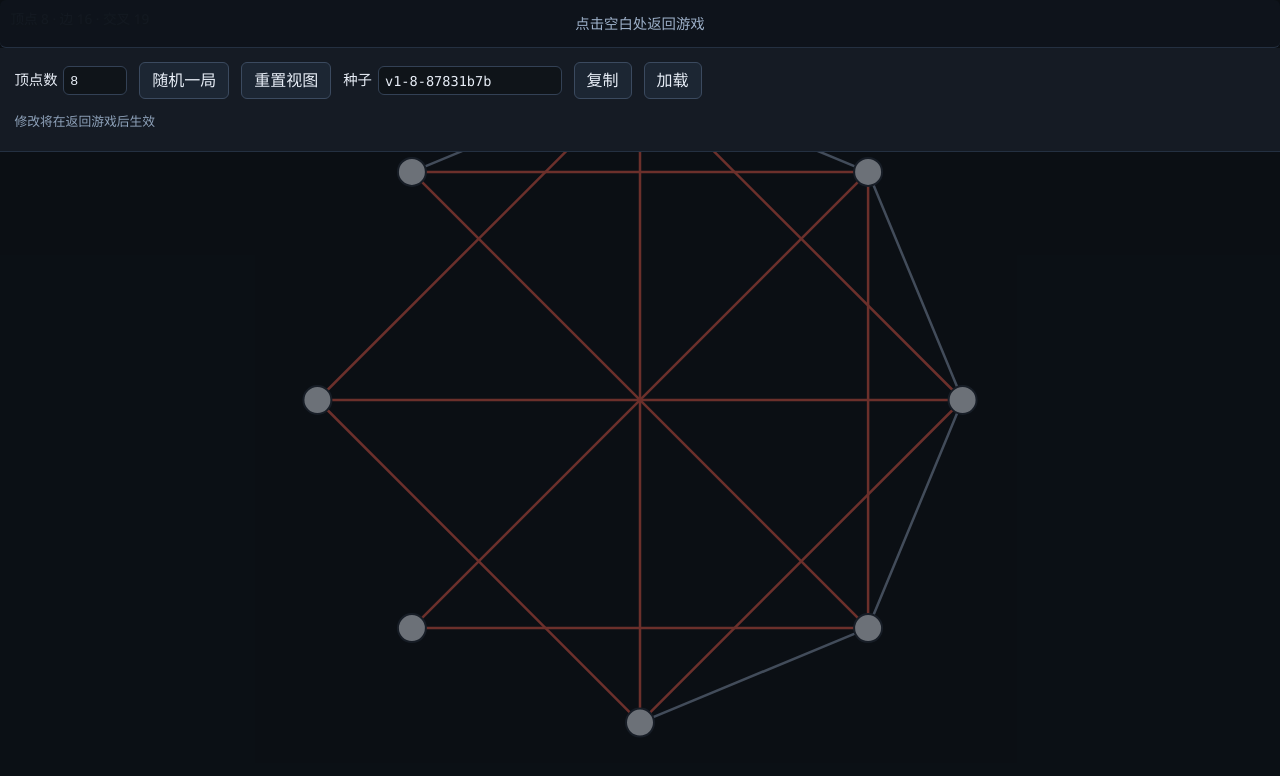
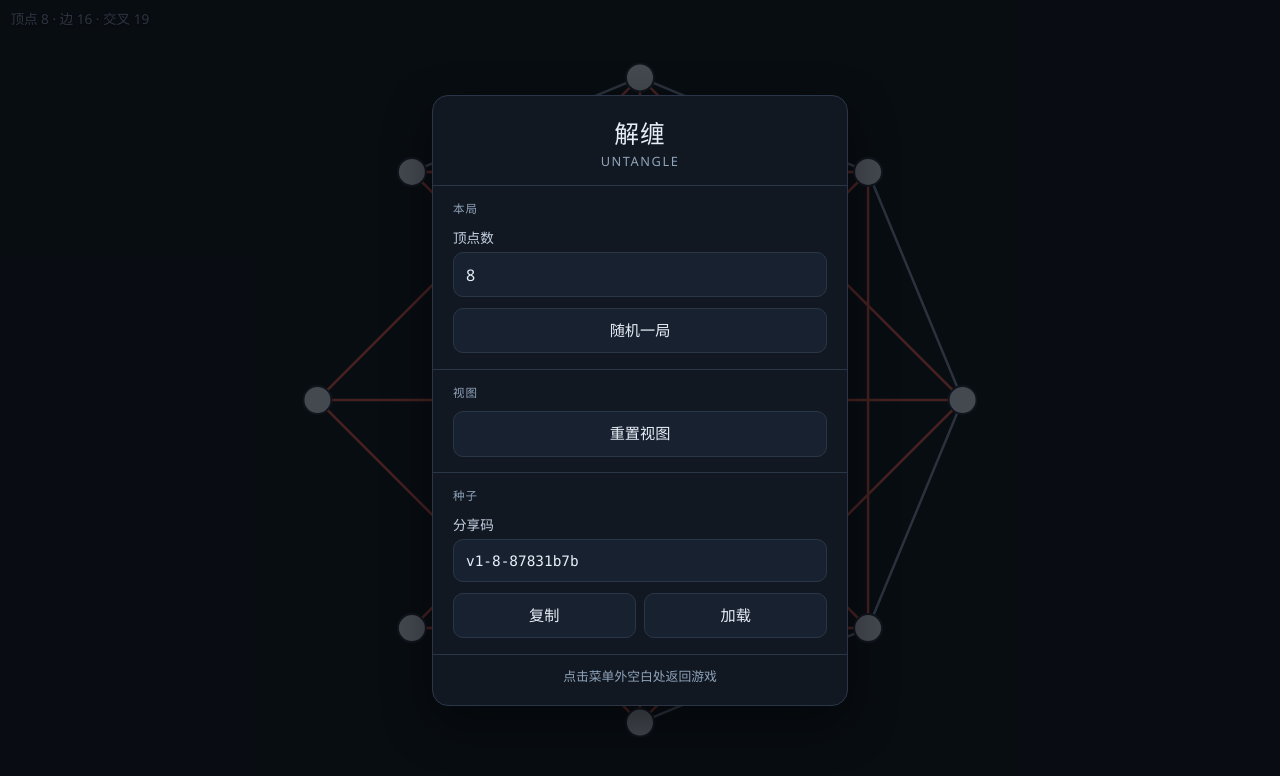
Before and after one commit to awslllllI/Untangle, a website built with Vite: page index.html in a window 1280 px wide. Both pictures are taken after a click on the button "打开菜单". Built offline with nearby package versions, Linux system fonts and the light colour scheme.

Commit message:
A2：菜单优化

```diff
--- a/index.html
+++ b/index.html
@@ -12,6 +12,7 @@
   <body>
     <div id="app">
       <svg id="game" tabindex="0" aria-label="解缠画布"></svg>
+
       <div class="hud">
         <span class="status" id="status" aria-live="polite"></span>
         <button type="button" id="menu-open" class="menu-gear" aria-label="打开菜单" title="菜单">
@@ -25,23 +26,66 @@
       </div>
 
       <div id="menu-overlay" class="menu-overlay" hidden>
-        <button type="button" id="menu-dismiss" class="menu-dismiss">
-          点击空白处返回游戏
-        </button>
-        <div class="menu-panel" role="dialog" aria-label="游戏菜单" id="menu-panel">
-          <label class="field">
-            顶点数
-            <input id="vertex-count" type="number" min="4" max="200" value="8" />
-          </label>
-          <button type="button" id="reroll">随机一局</button>
-          <button type="button" id="reset-view">重置视图</button>
-          <label class="field seed-field">
-            种子
-            <input id="seed-input" type="text" spellcheck="false" autocomplete="off" />
-          </label>
-          <button type="button" id="copy-seed">复制</button>
-          <button type="button" id="load-seed">加载</button>
-          <p class="menu-hint" id="menu-hint">修改将在返回游戏后生效</p>
+        <div
+          class="menu-card"
+          id="menu-panel"
+          role="dialog"
+          aria-modal="true"
+          aria-labelledby="menu-title"
+        >
+          <header class="menu-header">
+            <h1 id="menu-title" class="menu-title">解缠</h1>
+            <p class="menu-subtitle">Untangle</p>
+          </header>
+
+          <section class="menu-section" aria-labelledby="section-deal">
+            <h2 id="section-deal" class="menu-section-title">本局</h2>
+            <label class="menu-field" for="vertex-count">
+              <span class="menu-field-label">顶点数</span>
+              <input
+                id="vertex-count"
+                type="number"
+                min="4"
+                max="200"
+                value="8"
+                inputmode="numeric"
+              />
+            </label>
+            <div class="menu-row">
+              <button type="button" id="reroll" class="menu-btn menu-btn-block">
+                随机一局
+              </button>
+            </div>
+          </section>
+
+          <section class="menu-section" aria-labelledby="section-view">
+            <h2 id="section-view" class="menu-section-title">视图</h2>
+            <button type="button" id="reset-view" class="menu-btn menu-btn-block">
+              重置视图
+            </button>
+          </section>
+
+          <section class="menu-section" aria-labelledby="section-seed">
+            <h2 id="section-seed" class="menu-section-title">种子</h2>
+            <label class="menu-field" for="seed-input">
+              <span class="menu-field-label">分享码</span>
+              <input
+                id="seed-input"
+                type="text"
+                spellcheck="false"
+                autocomplete="off"
+                autocapitalize="off"
+              />
+            </label>
+            <div class="menu-row menu-row-split">
+              <button type="button" id="copy-seed" class="menu-btn">复制</button>
+              <button type="button" id="load-seed" class="menu-btn">加载</button>
+            </div>
+          </section>
+
+          <footer class="menu-footer">
+            <p class="menu-hint" id="menu-hint">点击菜单外空白处返回游戏</p>
+          </footer>
         </div>
       </div>
     </div>
--- a/src/game/GameApp.ts
+++ b/src/game/GameApp.ts
@@ -13,7 +13,7 @@ import { resetCameraToDeal } from '../view/renderer';
 import { SvgGraphView } from '../view/svgGraph';
 
 /**
- * 组装可玩循环：生成、种子、SVG、手机手势、齿轮菜单。
+ * 组装可玩循环：生成、种子、SVG、手机手势、居中游戏菜单。
  */
 export class GameApp {
   private readonly root: HTMLElement;
@@ -57,7 +57,6 @@ export class GameApp {
     const loadSeedBtn = root.querySelector<HTMLButtonElement>('#load-seed');
     const menuOverlay = root.querySelector<HTMLElement>('#menu-overlay');
     const menuOpenBtn = root.querySelector<HTMLButtonElement>('#menu-open');
-    const menuDismissBtn = root.querySelector<HTMLButtonElement>('#menu-dismiss');
     const menuHintEl = root.querySelector<HTMLElement>('#menu-hint');
     const menuPanel = root.querySelector<HTMLElement>('#menu-panel');
 
@@ -72,7 +71,6 @@ export class GameApp {
       !loadSeedBtn ||
       !menuOverlay ||
       !menuOpenBtn ||
-      !menuDismissBtn ||
       !menuHintEl ||
       !menuPanel
     ) {
@@ -104,7 +102,6 @@ export class GameApp {
     this.syncSeedField();
 
     menuOpenBtn.addEventListener('click', () => this.openMenu());
-    menuDismissBtn.addEventListener('click', () => this.closeMenu());
     menuOverlay.addEventListener('click', () => this.closeMenu());
     menuPanel.addEventListener('click', (event) => event.stopPropagation());
 
@@ -255,7 +252,7 @@ export class GameApp {
     this.menuHintEl.textContent =
       parts.length > 0
         ? `${parts.join('；')}（返回游戏后生效）`
-        : '修改将在返回游戏后生效';
+        : '点击菜单外空白处返回游戏';
   }
 
   /**
--- a/src/style.css
+++ b/src/style.css
@@ -1,10 +1,18 @@
 :root {
   color-scheme: dark;
+  --bg: #0b0f14;
+  --surface: #121821;
+  --surface-2: #182130;
+  --line: #2a3648;
+  --text: #e8eef7;
+  --muted: #8fa3bb;
+  --accent: #3d8bfd;
+  --accent-soft: #1e3a5f;
   font-family: 'Segoe UI', 'PingFang SC', 'Microsoft YaHei', sans-serif;
   line-height: 1.4;
   font-weight: 400;
-  color: #e8eef7;
-  background: #0b0f14;
+  color: var(--text);
+  background: var(--bg);
   font-synthesis: none;
   text-rendering: optimizeLegibility;
   -webkit-font-smoothing: antialiased;
@@ -55,12 +63,14 @@ body {
   justify-content: space-between;
   gap: 0.75rem;
   padding: 0.55rem 0.65rem;
+  padding-top: max(0.55rem, env(safe-area-inset-top));
+  padding-right: max(0.65rem, env(safe-area-inset-right));
   pointer-events: none;
 }
 
 .status {
   font-size: 0.85rem;
-  color: #9db0c9;
+  color: var(--muted);
   text-shadow: 0 1px 2px rgba(0, 0, 0, 0.65);
   max-width: calc(100% - 3.5rem);
   pointer-events: none;
@@ -75,7 +85,7 @@ body {
   display: inline-flex;
   align-items: center;
   justify-content: center;
-  border: 1px solid #3b4a5f;
+  border: 1px solid var(--line);
   background: rgba(28, 38, 51, 0.92);
   color: #d7e2f0;
   border-radius: 50%;
@@ -93,98 +103,154 @@ body {
   inset: 0;
   z-index: 10;
   display: flex;
-  flex-direction: column;
-  background: rgba(8, 12, 18, 0.55);
+  align-items: center;
+  justify-content: center;
+  padding: max(0.75rem, env(safe-area-inset-top))
+    max(0.75rem, env(safe-area-inset-right))
+    max(0.75rem, env(safe-area-inset-bottom))
+    max(0.75rem, env(safe-area-inset-left));
+  background: rgba(6, 10, 16, 0.72);
   touch-action: manipulation;
+  overflow: auto;
 }
 
 .menu-overlay[hidden] {
   display: none !important;
 }
 
-.menu-dismiss {
-  flex: 0 0 auto;
-  width: 100%;
-  border: 0;
-  border-bottom: 1px solid #243041;
-  background: rgba(15, 20, 28, 0.92);
-  color: #9db0c9;
-  padding: 0.85rem 1rem;
-  font: inherit;
-  font-size: 0.9rem;
-  cursor: pointer;
-  text-align: center;
+.menu-card {
+  width: min(100%, 22.5rem);
+  max-height: min(100%, 40rem);
+  overflow: auto;
+  display: flex;
+  flex-direction: column;
+  gap: 0;
+  background: var(--surface);
+  border: 1px solid var(--line);
+  border-radius: 16px;
+  box-shadow: 0 18px 48px rgba(0, 0, 0, 0.45);
 }
 
-.menu-dismiss:active {
-  background: rgba(28, 38, 51, 0.95);
-  color: #e8eef7;
+.menu-header {
+  padding: 1.25rem 1.25rem 0.85rem;
+  text-align: center;
+  border-bottom: 1px solid var(--line);
 }
 
-.menu-panel {
-  flex: 0 0 auto;
-  overflow: auto;
-  display: flex;
-  flex-wrap: wrap;
-  align-content: flex-start;
-  align-items: center;
-  gap: 0.5rem 0.75rem;
-  padding: 0.85rem 0.9rem 1.25rem;
-  background: #151b24;
-  border-bottom: 1px solid #243041;
-  max-height: min(70%, 28rem);
+.menu-title {
+  margin: 0;
+  font-size: 1.55rem;
+  font-weight: 650;
+  letter-spacing: 0.04em;
 }
 
-.field {
-  display: inline-flex;
-  align-items: center;
+.menu-subtitle {
+  margin: 0.2rem 0 0;
+  font-size: 0.8rem;
+  color: var(--muted);
+  letter-spacing: 0.12em;
+  text-transform: uppercase;
+}
+
+.menu-section {
+  padding: 0.95rem 1.25rem;
+  border-bottom: 1px solid var(--line);
+  display: flex;
+  flex-direction: column;
+  gap: 0.65rem;
+}
+
+.menu-section-title {
+  margin: 0;
+  font-size: 0.72rem;
+  font-weight: 600;
+  color: var(--muted);
+  letter-spacing: 0.08em;
+  text-transform: uppercase;
+}
+
+.menu-field {
+  display: flex;
+  flex-direction: column;
   gap: 0.35rem;
+}
+
+.menu-field-label {
+  font-size: 0.85rem;
+  color: #c5d2e4;
+}
+
+.menu-field input {
+  width: 100%;
+  padding: 0.65rem 0.75rem;
+  border-radius: 10px;
+  border: 1px solid var(--line);
+  background: var(--surface-2);
+  color: inherit;
+  font: inherit;
+  font-size: 1rem;
+}
+
+#seed-input {
+  font-family: ui-monospace, 'Cascadia Mono', 'Consolas', monospace;
   font-size: 0.9rem;
 }
 
-.field input {
-  width: 4rem;
-  padding: 0.35rem 0.4rem;
-  border-radius: 6px;
-  border: 1px solid #334155;
-  background: #0f1419;
-  color: inherit;
+.menu-row {
+  display: flex;
+  gap: 0.55rem;
 }
 
-.seed-field input {
-  width: 11.5rem;
-  font-family: ui-monospace, 'Cascadia Mono', 'Consolas', monospace;
-  font-size: 0.85rem;
+.menu-row-split > .menu-btn {
+  flex: 1;
 }
 
-button {
+.menu-btn {
   appearance: none;
-  border: 1px solid #3b4a5f;
-  background: #1c2633;
+  border: 1px solid var(--line);
+  background: var(--surface-2);
   color: inherit;
-  border-radius: 6px;
-  padding: 0.4rem 0.75rem;
+  border-radius: 10px;
+  padding: 0.7rem 0.85rem;
   font: inherit;
+  font-size: 0.95rem;
   cursor: pointer;
+  touch-action: manipulation;
 }
 
-button:active {
-  background: #243041;
+.menu-btn:active {
+  background: #223044;
 }
 
-button.pending {
-  border-color: #6ea8ff;
+.menu-btn-block {
+  width: 100%;
+}
+
+.menu-btn.pending {
+  border-color: var(--accent);
   background: #243a55;
   color: #e8f0ff;
+  box-shadow: inset 0 0 0 1px rgba(61, 139, 253, 0.35);
+}
+
+.menu-footer {
+  padding: 0.85rem 1.25rem 1.15rem;
 }
 
 .menu-hint {
-  flex-basis: 100%;
-  margin: 0.35rem 0 0;
+  margin: 0;
   font-size: 0.8rem;
-  color: #8fa3bb;
+  color: var(--muted);
+  text-align: center;
+  min-height: 1.2em;
 }
 
 #app.menu-open .menu-gear {
   visibility: hidden;
 }
+
+@media (min-width: 640px) {
+  .menu-card {
+    width: min(100%, 26rem);
+  }
+}
```
